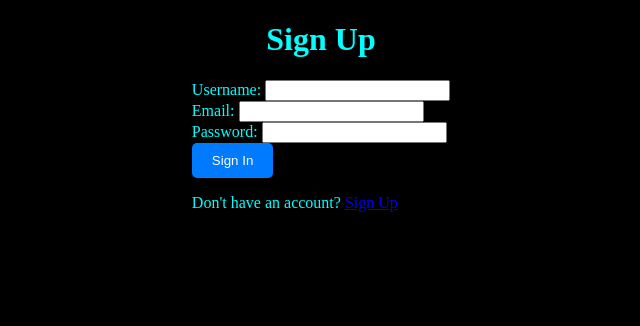
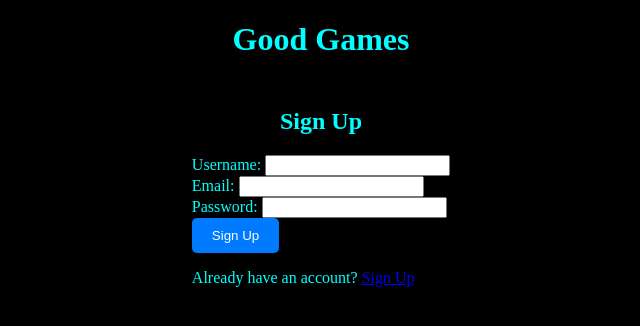
Before and after one commit to Cnm4211/GoodGames, a plain HTML site: page signUp.html in a window 1280 px wide. Shown: the whole page, without its empty margins (319-959 px from the left). Drawn offline with Linux system fonts and the light colour scheme.

Commit message:
More auth design work

```diff
--- a/signUp.html
+++ b/signUp.html
@@ -8,7 +8,10 @@
 </head>
 <body>
     <div class="container">
-        <h1>Sign Up</h1>
+
+        <h1 style="margin-bottom: 30px"><a href="Home.html" class="home-link"> Good Games </a></h1>
+
+        <h2>Sign Up</h2>
         <form action="/login" method="POST">
             <div class="input-group">
                 <label for="username">Username: </label>
@@ -23,9 +26,9 @@
                 <input type="password" id="password" name="password" required>
             </div>
 
-            <button type="submit" class="auth-button"> Sign In </button>
+            <button type="submit" class="auth-button"> Sign Up </button>
 
-            <p>Don't have an account? <a href=SignUp.html"> Sign Up </a></p>
+            <p>Already have an account? <a href="signIn.html"> Sign Up </a></p>
         </form>
     </div>
 </body>
--- a/style.css
+++ b/style.css
@@ -112,3 +112,12 @@ html, body{
 .searchButton:hover {
   background-color: #0056b3;
 }
+
+.home-link{
+  text-decoration: none;
+  color: inherit;;
+}
+
+.home-link:hover{
+  cursor: pointer;
+}
```
Also changed, not shown: signIn.html (+4 -2 lines).
